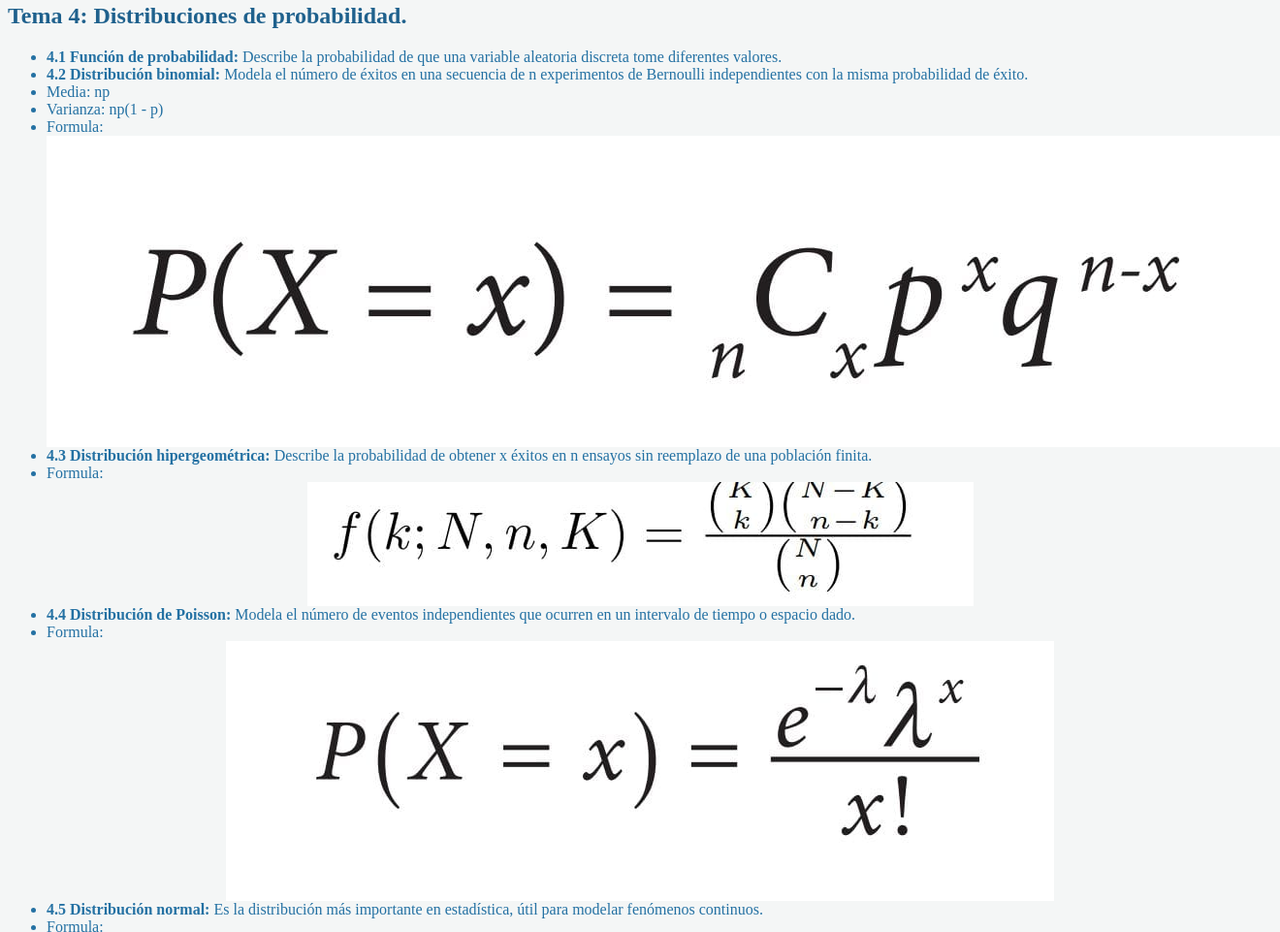
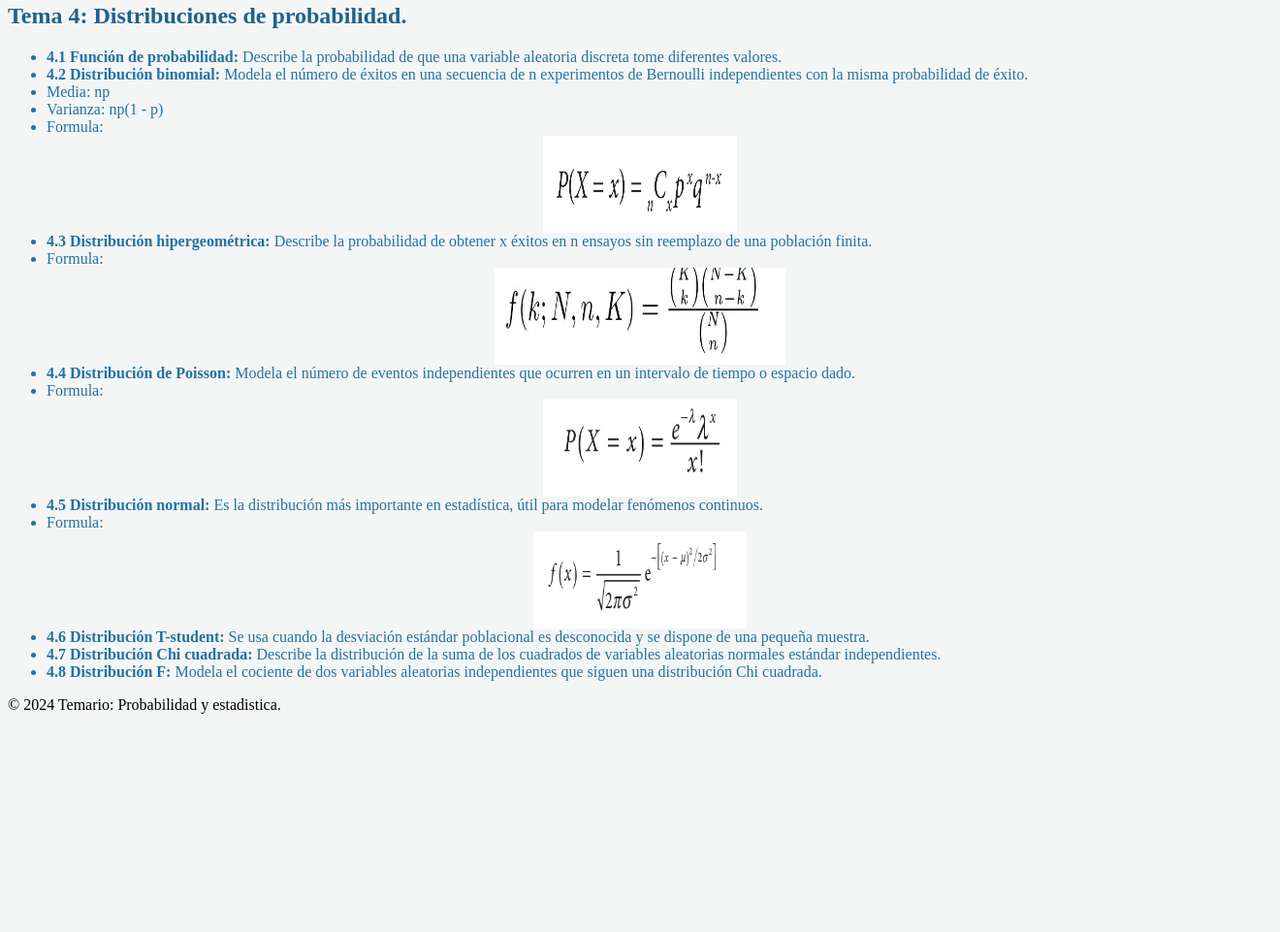
Before and after one commit to imac28lab/TemarioPE, a plain HTML site: page index.html in a window 1280 px wide. Shown: the part 1683-2644 px from the top of the page at 97% size, 1320 px wide, since content can reach past the window. After the commit the page ends 2435 px from the top, so only its background shows below. Drawn offline with Linux system fonts and the light colour scheme.

Commit message:
Se hicieron modificaciones

```diff
--- a/index.html
+++ b/index.html
@@ -149,13 +149,13 @@
         <li><b>4.2 Distribución binomial:</b> Modela el número de éxitos en una secuencia de n experimentos de Bernoulli independientes con la misma probabilidad de éxito.</li>
           <li>Media: np</li>
           <li>Varianza: np(1 - p) </li>
-          <li>Formula: <div style="text-align: center;"><img src="dis_binomial.jpeg" alt="Formula de distribución binomial"></div></li>
+          <li>Formula: <div style="text-align: center;"><img src="dis_binomial.jpeg" alt="Formula de distribución binomial" width="200" height="100"></div></li>
         <li><b>4.3 Distribución hipergeométrica:</b> Describe la probabilidad de obtener x éxitos en n ensayos sin reemplazo de una población finita.</li>
-          <li>Formula: <div style="text-align: center;"><img src="dis_hiper.jpeg" alt="Formula de distribución hipergeometrica"></div></li>
+          <li>Formula: <div style="text-align: center;"><img src="dis_hiper.jpeg" alt="Formula de distribución hipergeometrica" width="300" height="100"></div></li>
         <li><b>4.4 Distribución de Poisson:</b> Modela el número de eventos independientes que ocurren en un intervalo de tiempo o espacio dado.</li>
-          <li>Formula: <div style="text-align: center;"><img src="dis_poisson.jpeg" alt="Formula de distribución poisson"></div></li>
+          <li>Formula: <div style="text-align: center;"><img src="dis_poisson.jpeg" alt="Formula de distribución poisson"width="200" height="100" ></div></li>
         <li><b>4.5 Distribución normal:</b> Es la distribución más importante en estadística, útil para modelar fenómenos continuos.</li>
-          <li>Formula: <div style="text-align: center;"><img src="dis_normal.jpeg" alt="Formula de distribución binomial"></div></li>
+          <li>Formula: <div style="text-align: center;"><img src="dis_normal.jpeg" alt="Formula de distribución binomial" width="220" height="100"></div></li>
         <li><b>4.6 Distribución T-student:</b> Se usa cuando la desviación estándar poblacional es desconocida y se dispone de una pequeña muestra.</li>
         <li><b>4.7 Distribución Chi cuadrada:</b> Describe la distribución de la suma de los cuadrados de variables aleatorias normales estándar independientes.</li>
         <li><b>4.8 Distribución F:</b> Modela el cociente de dos variables aleatorias independientes que siguen una distribución Chi cuadrada.</li>
```
